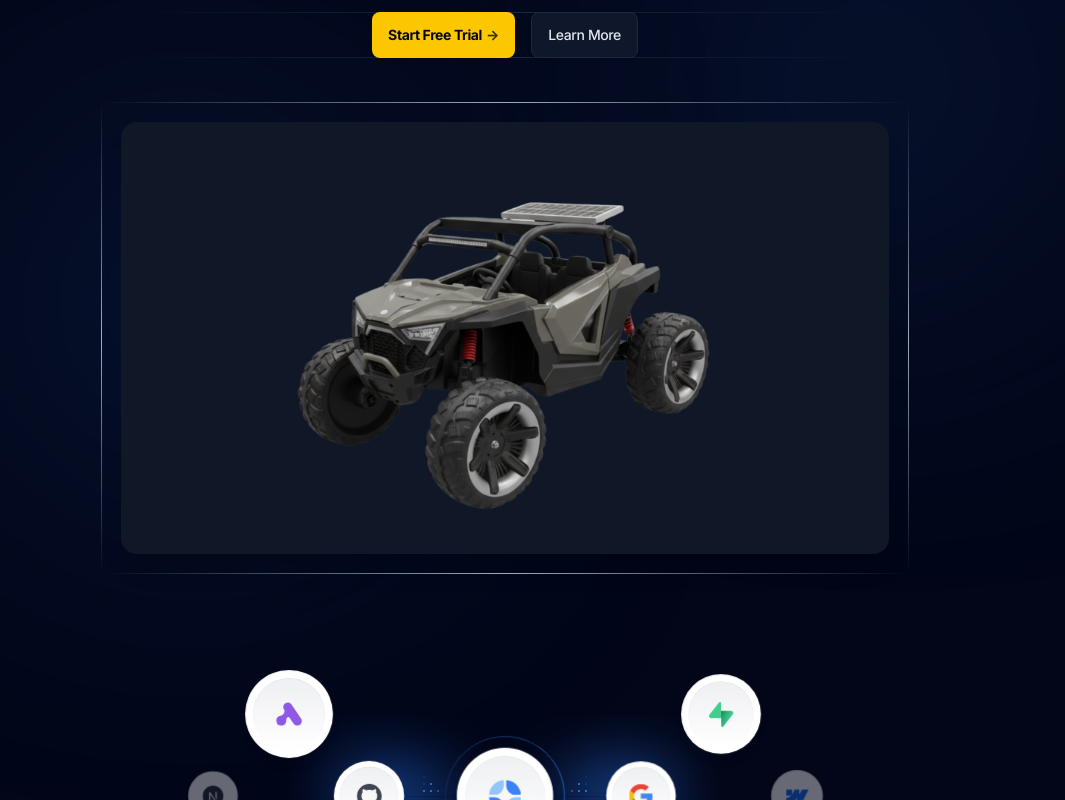
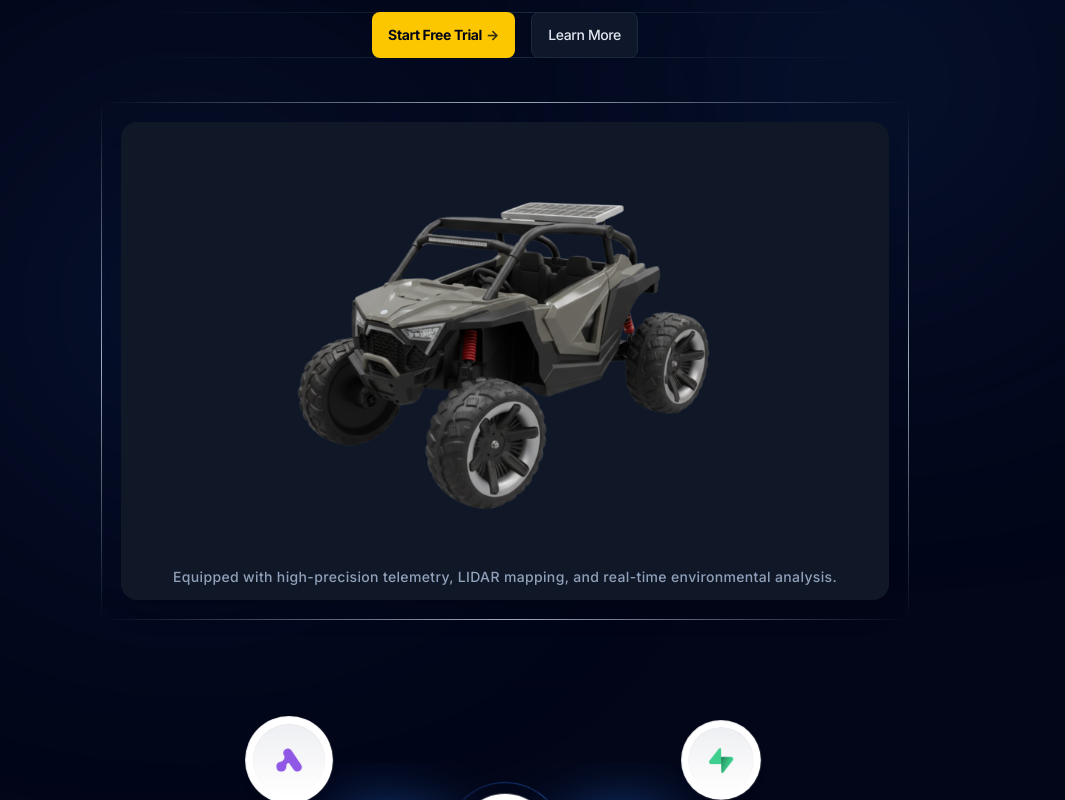
Before and after one commit to Deikazen/rover-iwill, a Next.js app in the folder frontend/: page / in a window 1280 px wide. Shown: the part 514-1314 px from the top of the page, without its empty margins (135-1200 px from the left). Built offline with nearby package versions, Linux system fonts and the light colour scheme.

Commit message:
add paragraf

```diff
--- a/frontend/components/hero-home.tsx
+++ b/frontend/components/hero-home.tsx
@@ -125,6 +125,14 @@ export default function HeroHome() {
                 className="w-full h-full object-cover rounded-xl"
                 priority
               />
+              <p
+                className="mt-6 text-center text-sm font-medium text-slate-400 tracking-wide"
+                data-aos="zoom-y-out"
+                data-aos-delay={750}
+              >
+                Equipped with high-precision telemetry, LIDAR mapping, and
+                real-time environmental analysis.
+              </p>
             </div>
           </div>
         </div>
```
